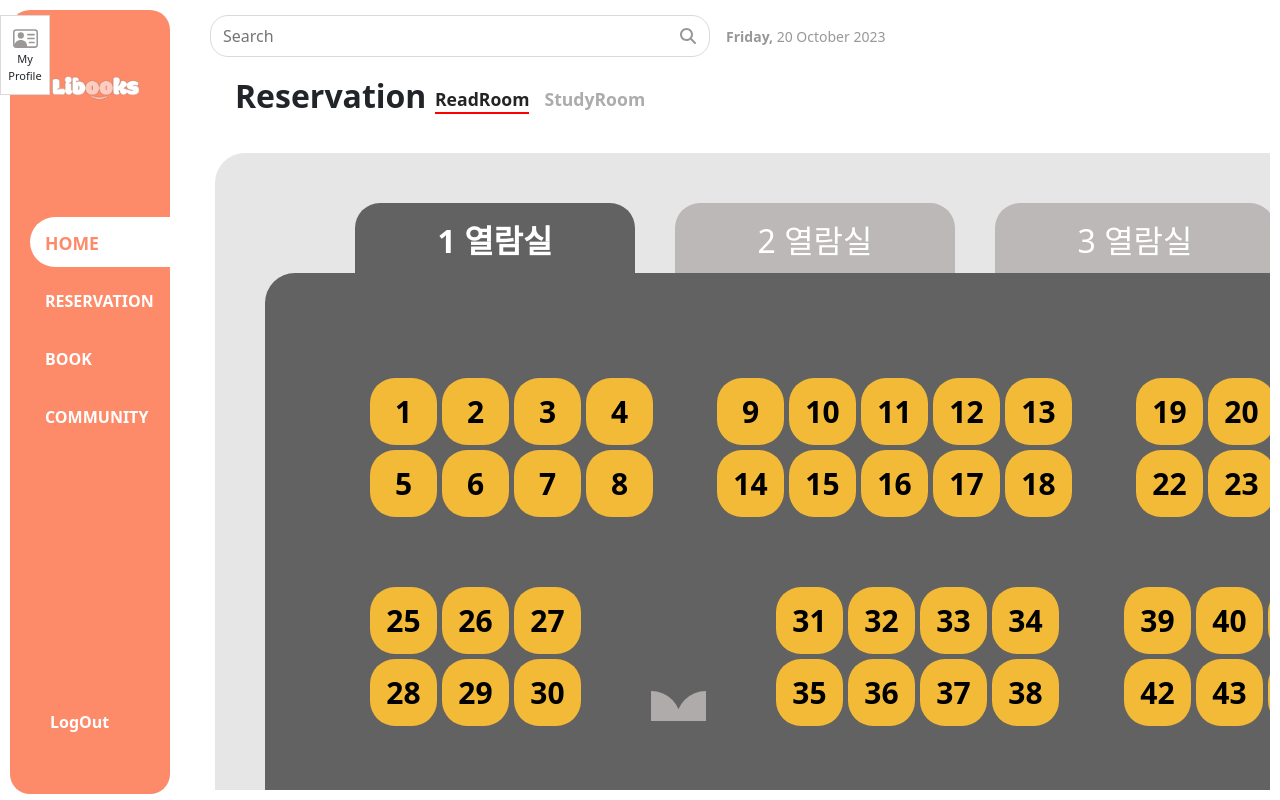
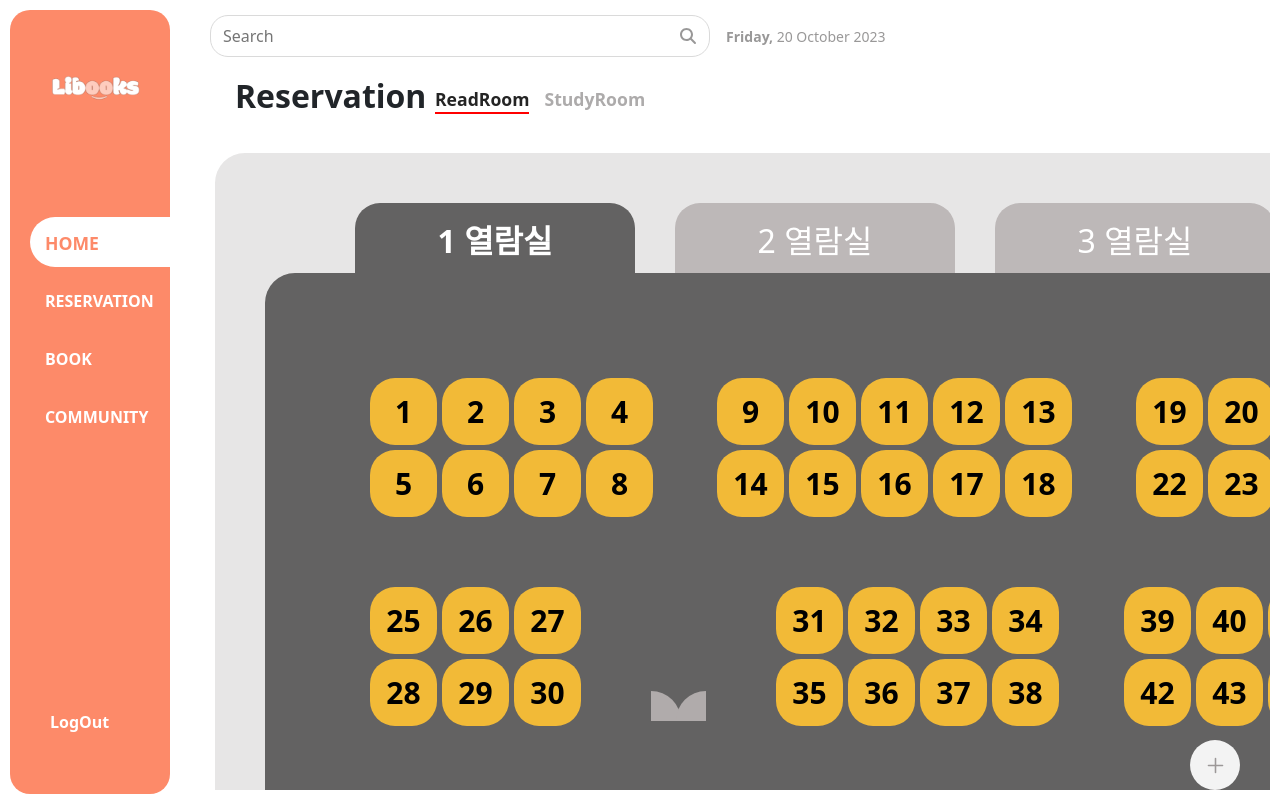
Before and after one commit to beanbeeean/TEAM4-FINAL-REACT, a React (Create React App) app: page /reservation in a window 1280 px wide. Built offline with nearby package versions, Linux system fonts and the light colour scheme.

Commit message:
[TF-71] profile modal

```diff
--- a/src/user/components/common/Sidebar.jsx
+++ b/src/user/components/common/Sidebar.jsx
@@ -1,6 +1,7 @@
 import React, { useState } from "react";
 import styles from "../../css/common/Sidebar.module.css";
 import { useNavigate } from "react-router";
+import { Link } from "react-router-dom";
 const Sidebar = () => {
   const [currentMenu, setCurrentMenu] = useState(1);
   const navigate = useNavigate();
@@ -24,7 +25,9 @@ const Sidebar = () => {
   };
   return (
     <div className={styles.side_bar}>
-      <img className={styles.logo} src="../imgs/logo.png" alt="" />
+      <Link to="/">
+        <img className={styles.logo} src="../imgs/logo.png" alt="" />
+      </Link>
       <ul className={styles.nav_menu}>
         <li
           onClick={() => movePage(1)}
--- a/src/user/components/mypage/MypageModal.jsx
+++ b/src/user/components/mypage/MypageModal.jsx
@@ -1,22 +1,59 @@
 import React, { useState } from "react";
 import styles from "../../css/mypage/MypageModal.module.css";
-import { FontAwesomeIcon } from "@fortawesome/react-fontawesome";
 import { faMessage } from "@fortawesome/free-regular-svg-icons";
-import { BsPersonVcard } from "react-icons/bs";
+import { IoAdd } from "react-icons/io5";
+import { useNavigate } from "react-router-dom";
 
 const MypageModal = () => {
   const [show, setShow] = useState(false);
+  const [isClicked, setIsClicked] = useState(false);
+  const navigate = useNavigate();
+
+  const handleClick = () => {
+    setShow(!show);
+    setIsClicked(!isClicked);
+  };
+
+  const move = (num) => {
+    navigate("/mypage", {
+      state: {
+        page: num,
+      },
+    });
+  };
+
   return (
     <div className={`${styles.quick_menu} ${show == true && styles.on}`}>
+      <div className={styles.quick_btn} onClick={handleClick}>
+        <IoAdd
+          className={`${styles.msg_icon} ${isClicked && styles.rotated}`}
+          icon={faMessage}
+        />
+      </div>
       <div className={styles.profile_box}>
-        <div className={styles.profile_list}>
-          <h4>MY PROFILE</h4>
+        <div className={styles.profile_wrap}>
+          <img src="../imgs/default_profile.png" />
+          <div onClick={() => move(1)}>이시영 님</div>
+          <div className={styles.profile_mail}>tldud4346@gmail.com</div>
         </div>
-        <div className={styles.profile_area}></div>
-      </div>
-      <div className={styles.quick_btn} onClick={() => setShow(!show)}>
-        <BsPersonVcard className={styles.msg_icon} icon={faMessage} />
-        <p>My Profile</p>
+        <div className={styles.mypage_menu}>
+          <ul>
+            <li onClick={() => move(2)} className={styles.menu}>
+              RESERVATION
+            </li>
+            <li onClick={() => move(3)} className={styles.menu}>
+              MY BOOKS
+            </li>
+          </ul>
+          <ul>
+            <li onClick={() => move(4)} className={styles.menu}>
+              CONTENTS
+            </li>
+            <li onClick={() => move(5)} className={styles.menu}>
+              MY CHAT
+            </li>
+          </ul>
+        </div>
       </div>
     </div>
   );
--- a/src/user/css/mypage/MypageModal.module.css
+++ b/src/user/css/mypage/MypageModal.module.css
@@ -1,28 +1,101 @@
 .quick_menu {
   z-index: 100;
   position: fixed;
-  display: flex;
-  left: -850px;
+  bottom: -50px;
+  right: 70px;
   transition: all 0.5s;
-  background-color: #fff;
   height: 80px;
 }
 
 .on {
-  left: 0px;
+  left: 1450px;
+  bottom: 520px;
   transition: all 0.5s;
 }
 
-.profile_box {
-  width: 850px;
-  height: 700px;
-  background-color: #fff;
+.quick_btn {
+  text-align: center;
+  cursor: pointer;
   display: flex;
+  justify-content: center;
+  align-items: center;
+  flex-direction: column;
+  width: 50px;
+  height: 50px;
+  border-radius: 250px;
+  background-color: #f3f3f3;
+  margin-bottom: 10px;
+  position: fixed;
+  bottom: 0px;
+  right: 40px;
+  transition: all 0.5s;
 }
 
-.profile_list {
+.quick_btn:hover .msg_icon {
+  color: #000;
+}
+
+.msg_icon {
+  font-size: 25px;
+  color: #9c9898;
+  transition: transform 0.5s;
+}
+
+.rotated {
+  transform: rotate(45deg);
+}
+
+.profile_box {
+  width: 600px;
+  height: 360px;
+  background-color: #fff;
+  border: 1px solid #dadada;
+  border-radius: 10px;
+  display: flex;
+  position: absolute;
+  right: -30px;
+  transition: all 0.5s;
+  bottom: -450px;
+}
+
+.profile_wrap {
+  text-align: center;
+  justify-content: center;
+  padding: 30px;
+}
+
+.profile_wrap .profile_mail {
+  font-size: 0.9em;
+  color: #bababa;
+}
+
+.profile_wrap img {
+  width: 180px;
+  height: 180px;
+  border-radius: 250px;
+  margin-bottom: 20px;
+}
+
+.mypage_menu {
+  line-height: 150px;
+  text-align: center;
+  display: flex;
+  padding: 20px;
+}
+
+.mypage_menu .menu {
+  background-color: #fd8a69;
+  color: #fff;
+  margin-right: 10px;
+  margin-bottom: 10px;
+  width: 150px;
+  height: 150px;
+  border-radius: 15px;
+}
+
+/* .profile_list {
   width: 250px;
-  height: 700px;
+  height: 500px;
   overflow-y: auto;
   background-color: #ffeee8;
   color: #fff;
@@ -38,35 +111,9 @@
 
 .profile_area {
   width: 600px;
-  height: 700px;
+  height: 500px;
   display: flex;
   justify-content: center;
   align-items: center;
   background-color: #ffeee8;
-}
-
-.quick_menu p {
-  font-size: 11px;
-  margin: 0;
-}
-
-.quick_btn {
-  text-align: center;
-  cursor: pointer;
-  display: flex;
-  justify-content: center;
-  align-items: center;
-  flex-direction: column;
-  width: 50px;
-  height: 80px;
-  border: 1px solid #dadada;
-}
-
-.quick_btn:hover .msg_icon {
-  color: #000;
-}
-
-.msg_icon {
-  font-size: 25px;
-  color: #9c9898;
-}
+} */
--- a/src/user/pages/common/MyPage.jsx
+++ b/src/user/pages/common/MyPage.jsx
@@ -1,35 +1,19 @@
-import React, { useState } from "react";
+import React, { useEffect, useState } from "react";
 import styles from "../../css/mypage/Mypage.module.css";
-import CheckoutListItem from "../../components/book/CheckoutListItem";
-import MyChat from "../../components/common/chat/MyChat";
 import MypageProfile from "../../components/mypage/MypageProfile";
 import MypageReservation from "../../components/mypage/MypageReservation";
 import MypageBook from "../../components/mypage/MypageBook";
 import MypageCommunity from "../../components/mypage/MypageCommunity";
 import MypageChat from "../../components/mypage/MypageChat";
+import { useLocation } from "react-router";
 
 const MyPage = () => {
   const [on, setOn] = useState(1);
+  const location = useLocation();
 
-  let contentComponent;
-
-  switch (on) {
-    case 1:
-      contentComponent = <MypageProfile />;
-      break;
-    case 2:
-      contentComponent = <MypageReservation />;
-      break;
-    case 3:
-      contentComponent = <MypageBook />;
-      break;
-    case 4:
-      contentComponent = <MypageCommunity />;
-      break;
-    case 5:
-      contentComponent = <MypageChat />;
-      break;
-  }
+  useEffect(() => {
+    setOn(location.state.page);
+  }, [location]);
 
   return (
     <div className={styles.mypage_wrap}>
@@ -70,12 +54,11 @@ const MyPage = () => {
           </ul>
         </div>
       </div>
-      {/* <MypageProfile /> */}
-      {/* <MypageReservation /> */}
-      {/* <MypageBook /> */}
-      {/* <MypageCommunity /> */}
-      {/* <MypageChat /> */}
-      {contentComponent}
+      {on == 1 && <MypageProfile />}
+      {on == 2 && <MypageReservation />}
+      {on == 3 && <MypageBook />}
+      {on == 4 && <MypageCommunity />}
+      {on == 5 && <MypageChat />}
     </div>
   );
 };
```
